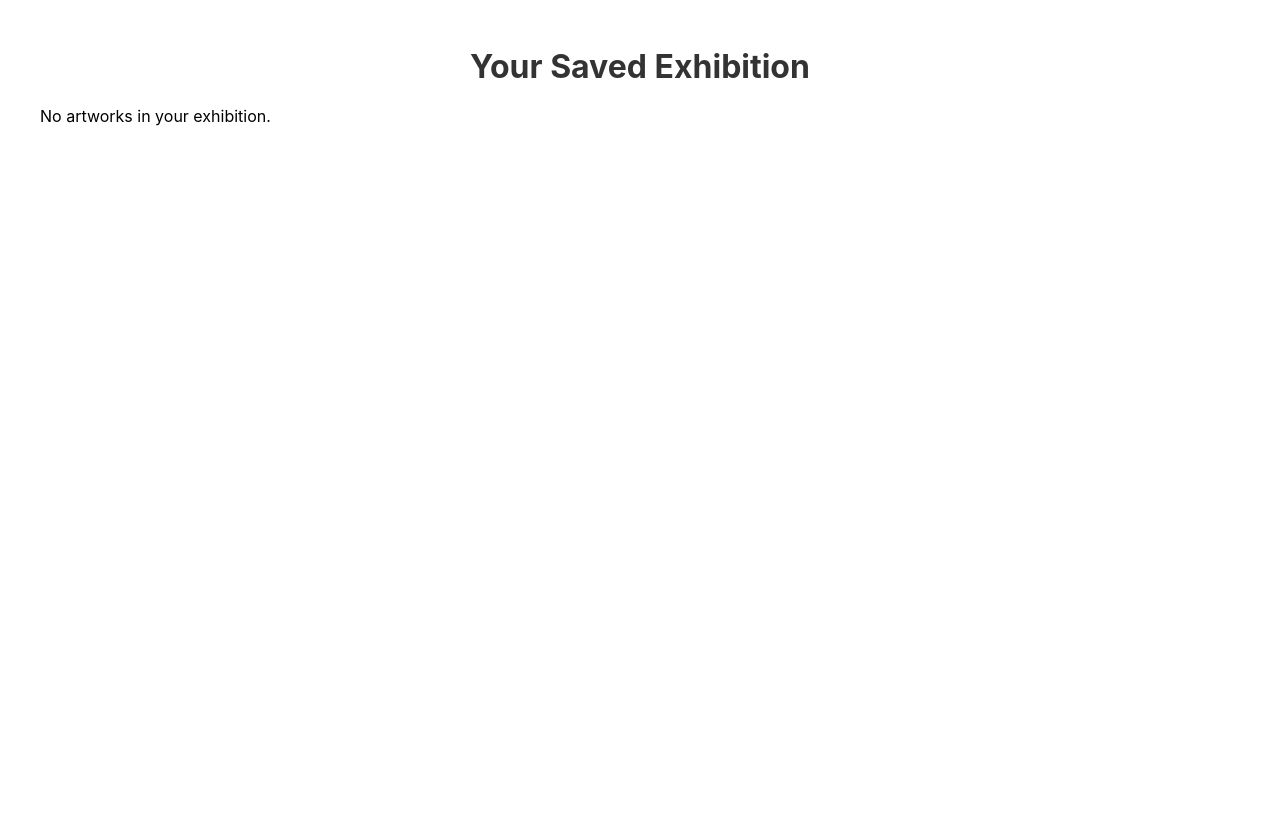
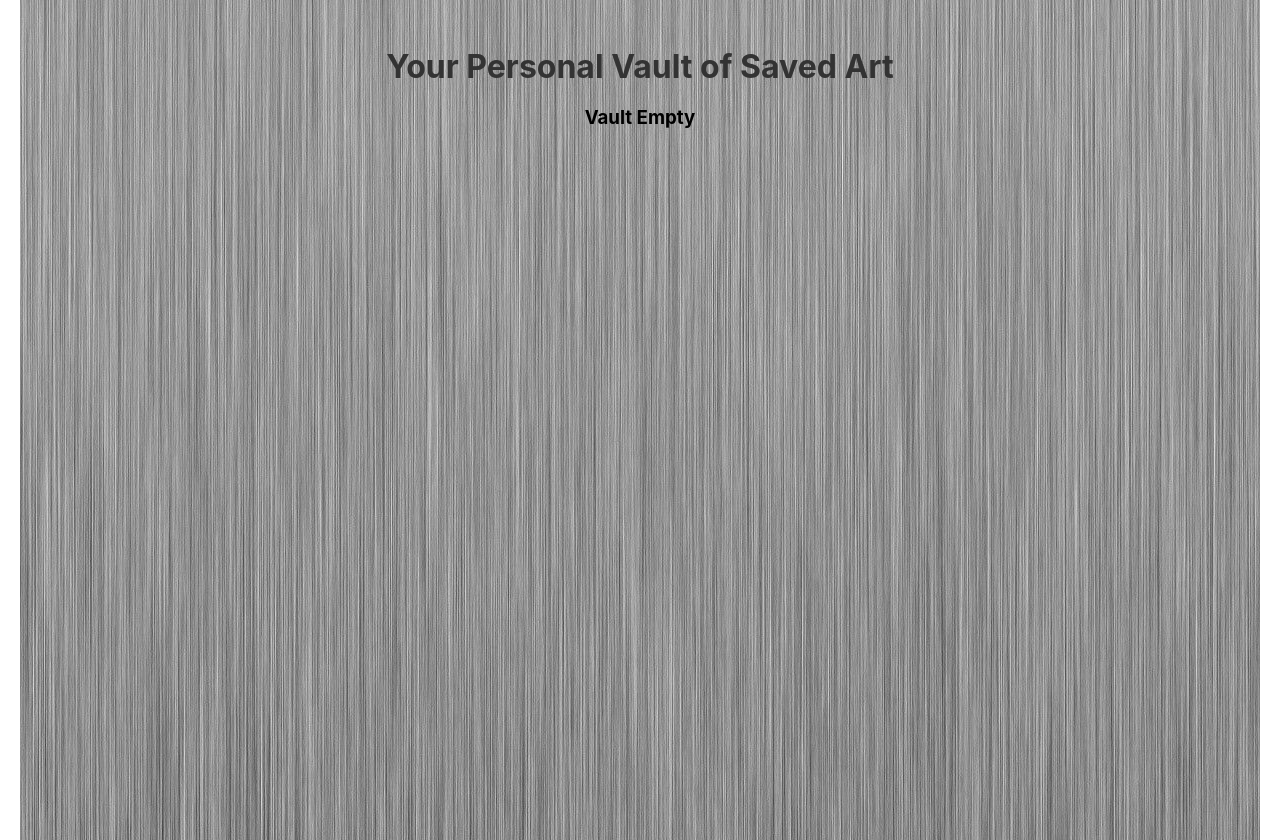
Before and after one commit to SoliferNN914/Exhibition-Curator, a React (Create React App) app: page /exhibition in a window 1280 px wide. Before the commit the page ends 800 px from the top, so only its background shows below. Built offline with nearby package versions, Linux system fonts and the light colour scheme.

Commit message:
introducing vaults, experimenting with backgrounds

```diff
--- a/src/Components/UserExhibitions.js
+++ b/src/Components/UserExhibitions.js
@@ -1,11 +1,14 @@
 import React, { useState, useEffect } from 'react';
 import styled from 'styled-components';
-
+import img from '../Assets/Vault-background.jpg'
 
 const ExhibitionContainer = styled.div`
   padding: 20px;
   max-width: 1200px;
   margin: 0 auto;
+  background-image: url(${img});
+  width: 100vw;
+  height: 100vh;
 `;
 
 const ExhibitionTitle = styled.h2`
@@ -57,6 +60,11 @@ const RemoveButton = styled.button`
   }
 `;
 
+const NoExhibition = styled.h3`
+text-align: center;
+
+`;
+
 export default function UserExhibitions() {
   const [exhibition, setExhibition] = useState([]);
 
@@ -74,9 +82,9 @@ export default function UserExhibitions() {
 
   return (
     <ExhibitionContainer>
-      <ExhibitionTitle>Your Saved Exhibition</ExhibitionTitle>
+      <ExhibitionTitle>Your Personal Vault of Saved Art</ExhibitionTitle>
       {exhibition.length === 0 ? (
-        <p>No artworks in your exhibition.</p>
+        <NoExhibition>Vault Empty</NoExhibition>
       ) : (
         <GridContainer>
           {exhibition.map((artwork) => (
```
Also changed, not shown: src/Assets/Vault-background.jpg (added).
